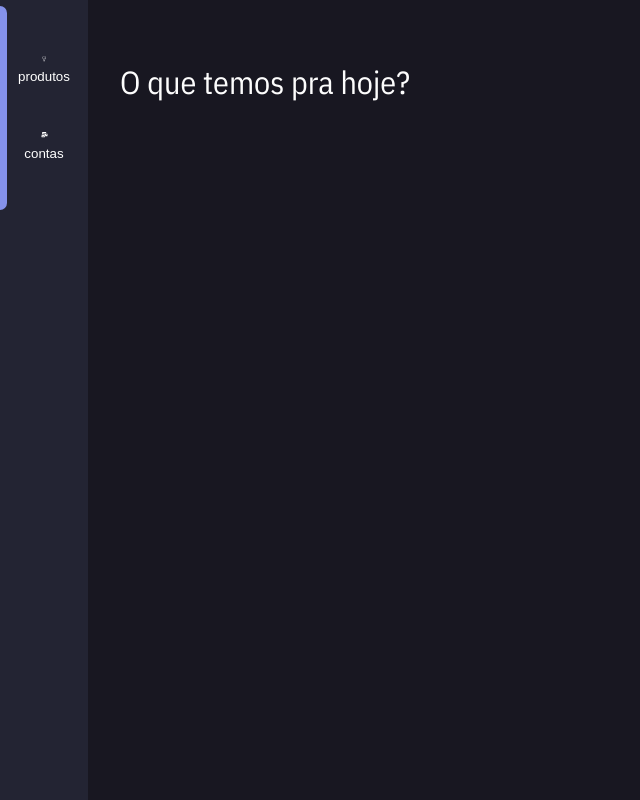
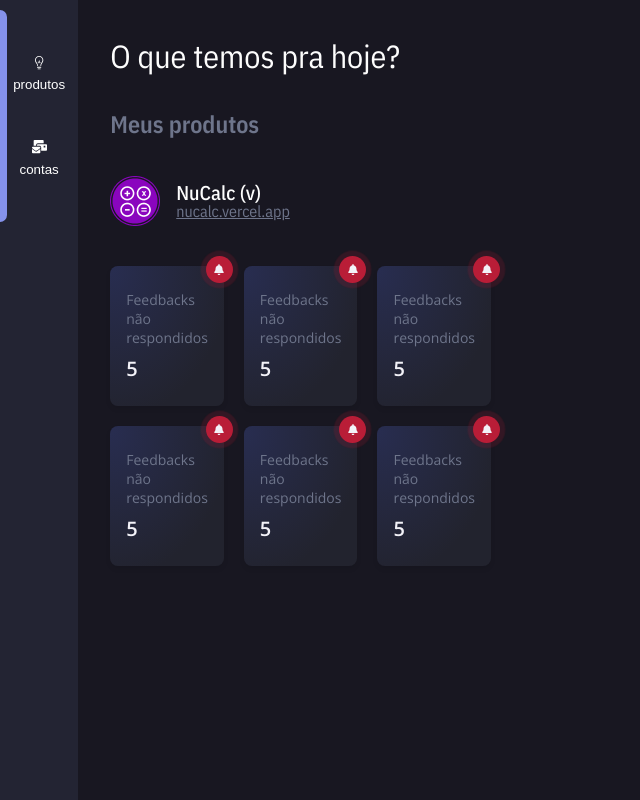
Before and after one commit to gabrieldissotti/browser-homepage, a Next.js app: page / in a window 1280 px wide. Shown: the whole page, without its empty margins (0-640 px from the left). Built offline with nearby package versions, Linux system fonts and the light colour scheme.

Commit message:
feat(product cards): added elements and styles to cards of products section

```diff
--- /dev/null
+++ b/components/Card/Card.module.scss
@@ -0,0 +1,94 @@
+@keyframes notification {
+  0% {
+    transform: scale(1);
+    opacity: 1;
+  }
+  80% {
+    transform: scale(1.4);
+    opacity: 1;
+  }
+  100% {
+    transform: scale(1.4);
+    opacity: 0;
+  }
+}
+
+.card {
+  position: relative;
+
+  width: 100%;
+  padding: 1.5rem 1rem;
+
+  transition: all .6s;
+  box-sizing: border-box;
+  background: radial-gradient(104.94% 105.87% at 1.22% 3.21%, #282D50 0%, #22232E 100%);
+  box-shadow: 0px 3px 5px rgba(0, 0, 0, 0.08);
+  border-radius: 8px;
+
+  cursor: pointer;
+
+  &:hover {
+    box-shadow: 0px 2px 3px rgba(#282D50, 0.38);
+  }
+
+  p {
+    margin-bottom: .5rem;
+
+    font: {
+      style: normal;
+      family: 'Open Sans';
+      weight: normal;
+      size: .875rem;
+    }
+
+    color: #6E758B;
+    line-height: 1.1875rem;
+  }
+
+  strong {
+    font: {
+      family: 'Open Sans';
+      style: normal;
+      weight: 600;
+      size: 1.25rem;
+    }
+
+    color: #F3F2F8;
+    line-height: 1.6875rem;
+  }
+
+  span {
+    position: absolute;
+    right: -9px;
+    top: -10px;
+
+    width: 27px;
+    height: 27px !important;
+
+    display: flex;
+    align-items: center;
+    justify-content: center;
+
+
+    background: {
+      color: #B91D37;
+      clip: padding-box;
+    }
+    border-radius: 2rem;
+
+    svg {
+      height: .6875rem;
+      color:#F3F2F8;
+    }
+
+    transition: border .5s;
+
+    box-sizing: border-box;
+  }
+
+  span:first-of-type {
+    animation: notification infinite .7s;
+
+    background-color: rgba(185, 29, 55, 0.21);
+  }
+}
--- /dev/null
+++ b/components/Card/index.tsx
@@ -0,0 +1,24 @@
+import React from 'react';
+
+
+import { faBell } from '@fortawesome/free-solid-svg-icons'
+import { FontAwesomeIcon } from '@fortawesome/react-fontawesome'
+
+import styles from './Card.module.scss'
+
+const Card: React.FC = () => {
+  return (
+    <div className={styles.card}>
+      <p>Feedbacks não respondidos</p>
+      <strong>5</strong>
+
+      <span></span>
+
+      <span>
+        <FontAwesomeIcon icon={faBell} />
+      </span>
+    </div>
+  )
+}
+
+export default Card;
--- /dev/null
+++ b/components/Product/Product.module.scss
@@ -0,0 +1,36 @@
+.container {
+  margin-bottom: 2.5rem;
+
+  display: flex;
+  flex-direction: row;
+
+  div:nth-child(1) {
+    width: 50px;
+    height: 50px;
+  }
+
+  div:nth-child(2) {
+    margin-left: 1rem;
+
+    display: flex;
+    flex-direction: column;
+    justify-content: center;
+
+    p {
+      font: {
+        family: 'IBM Plex Sans Condensed';
+        weight: 500;
+        size: 1.25rem;
+      }
+      color: #FDFDFD;
+    }
+
+    a {
+      font: {
+        family: 'IBM Plex Sans Condensed';
+        size: 1rem;
+      }
+      color: #6E758B;
+    }
+  }
+}
--- /dev/null
+++ b/components/Product/index.tsx
@@ -0,0 +1,21 @@
+import React from 'react';
+import Image from 'next/image'
+
+import NuCalcLogo from '../../resources/nucalc-logo-512x512.png'
+import styles from './Product.module.scss'
+
+const Product: React.FC = () => {
+  return (
+    <div className={styles.container}>
+      <Image src={NuCalcLogo} alt="NuCalc" className={styles.image} />
+
+      <div>
+        <p>NuCalc (v)</p>
+
+        <a href="http://google.com">nucalc.vercel.app</a>
+      </div>
+    </div>
+  );
+}
+
+export default Product;
--- a/pages/index.tsx
+++ b/pages/index.tsx
@@ -1,5 +1,10 @@
+
 import Head from 'next/head'
 import Menu from '../components/Menu'
+
+import Card from '../components/Card'
+import Product from '../components/Product'
+
 import styles from '../styles/Home.module.scss'
 
 export default function Home() {
@@ -17,6 +22,21 @@ export default function Home() {
         <h1 className={styles.title}>
           O que temos pra hoje?
         </h1>
+
+        <div className={styles.products} >
+          <h2>Meus produtos</h2>
+
+          <Product />
+
+          <div className={styles.cards}>
+            <Card />
+            <Card />
+            <Card />
+            <Card />
+            <Card />
+            <Card />
+          </div>
+        </div>
       </main>
     </div>
   )
--- a/styles/Home.module.scss
+++ b/styles/Home.module.scss
@@ -8,11 +8,37 @@
 }
 
 .main {
-  padding: 2.5rem 2rem;
+  margin: 2.5rem 2rem;
+  width: 100%;
 
   .title {
+    margin-bottom: 2.5rem;
+
     color: #FDFDFD;
-    font-family: 'IBM Plex Sans Condensed', sans-serif;
-    font-weight: 400;
+    font: {
+      size: 2rem;
+      weight: 400;
+      family: 'IBM Plex Sans Condensed', sans-serif;
+    }
   }
 }
+
+.products {
+  width: 30%;
+
+  h2 {
+    margin-bottom: 2.5rem;
+
+    color: #6E758B;
+    font: {
+      size: 1.5rem;
+      family: 'IBM Plex Sans Condensed';
+    }
+  }
+}
+
+.cards {
+  display: grid;
+  grid-gap: 1.25rem;
+  grid-template-columns: repeat(3, 3fr);
+}
--- a/styles/globals.scss
+++ b/styles/globals.scss
@@ -1,18 +1,44 @@
 @import url('https://fonts.googleapis.com/css2?family=IBM+Plex+Sans+Condensed:wght@400;500;600&display=swap');
+@import url('https://fonts.googleapis.com/css2?family=Open+Sans:wght@400;600&display=swap');
 
-html,
+html, body, div, span, applet, object, iframe, h1, h2, h3, h4, h5, h6, p, blockquote, pre, a, abbr, acronym, address, big, cite, code, del, dfn, em, img, ins, kbd, q, s, samp, small, strike, strong, sub, sup, tt, var, b, u, i, center, dl, dt, dd, ol, ul, li, fieldset, form, label, legend, table, caption, tbody, tfoot, thead, tr, th, td, article, aside, canvas, details, embed, figure, figcaption, footer, header, hgroup, menu, nav, output, ruby, section, summary, time, mark, audio, video {
+  margin: 0;
+
+  padding: 0;
+  border: 0;
+
+  font: {
+    style: inherit;
+    size: 100%;
+  };
+  vertical-align: baseline; }
+
+
+article, aside, details, figcaption, figure, footer, header, hgroup, menu, nav, section {
+  display: block; }
+
 body {
-  padding: 0;
-  margin: 0;
-  font-family: -apple-system, BlinkMacSystemFont, Segoe UI, Roboto, Oxygen,
-    Ubuntu, Cantarell, Fira Sans, Droid Sans, Helvetica Neue, sans-serif;
+  line-height: 1; }
+
+ol, ul {
+  list-style: none; }
+
+blockquote, q {
+  quotes: none; }
+
+blockquote {
+  &:before, &:after {
+    content: '';
+  }
 }
 
-a {
-  color: inherit;
-  text-decoration: none;
+q {
+  &:before, &:after {
+    content: '';
+  }
 }
 
-* {
-  box-sizing: border-box;
+table {
+  border-collapse: collapse;
+  border-spacing: 0;
 }
```
Also changed, not shown: resources/nucalc-logo-512x512.png (added).
